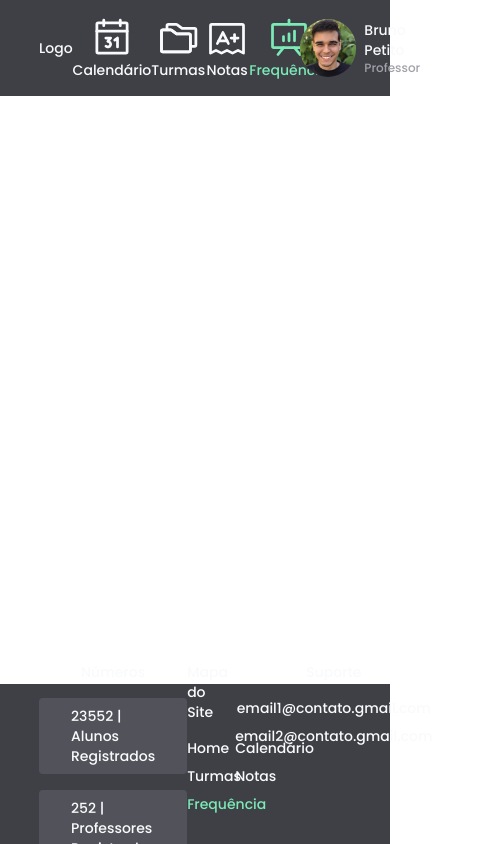
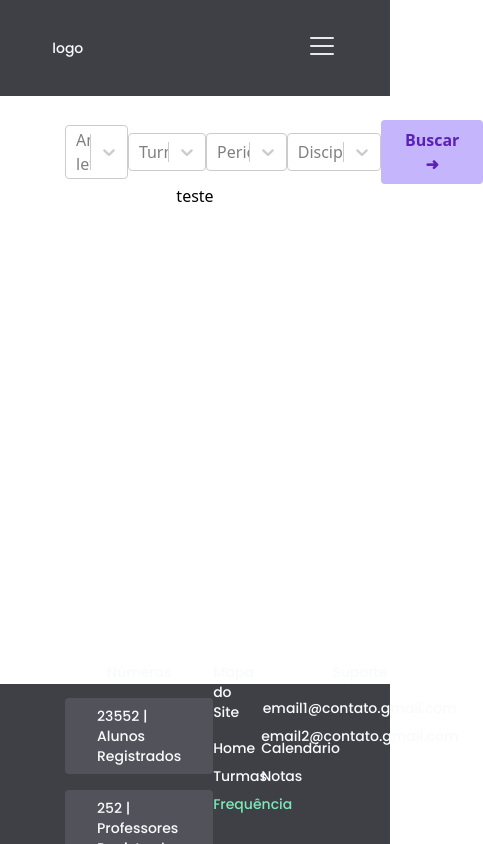
Before and after one commit to brunopetito/Di4ary, a React (Vite) app: page /frequencia in a window 390 px wide. Shown: the whole page, 483 px wide, since content can reach past the window. Built offline with nearby package versions, Linux system fonts and the light colour scheme; no server answers.

Commit message:
adicionando header mobile

```diff
--- a/src/Components/Frequencia.jsx
+++ b/src/Components/Frequencia.jsx
@@ -1,9 +1,112 @@
 import React from 'react';
+import { gql, useQuery } from '@apollo/client';
+import { useEffect } from 'react';
+import Select from 'react-select';
+const materia = [
+  { value: 'Artes', label: 'Artes' },
+  { value: 'Biologia', label: 'Biologia' },
+  { value: 'Ciências', label: 'Ciências' },
+  { value: 'Ed. Física', label: 'Ed. Física' },
+  { value: 'Física', label: 'Física' },
+  { value: 'Geografia', label: 'Geografia' },
+  { value: 'Geometria', label: 'Geometria' },
+  { value: 'História', label: 'História' },
+  { value: 'Inglês', label: 'Inglês' },
+  { value: 'Matemática', label: 'Matemática' },
+  { value: 'Português', label: 'Português' },
+];
+
+const anos = [
+  { value: '2022', label: '2022' },
+  { value: '2023', label: '2023' },
+  { value: '2024', label: '2024' },
+  { value: '2025', label: '2025' },
+];
+
+const periodos = [
+  { value: '1', label: '1' },
+  { value: '2', label: '2' },
+  { value: '3', label: '3' },
+];
+
+const GET_ALL_CLASSES = gql`
+  query {
+    turmas(orderBy: number_ASC) {
+      id
+      number
+      ano
+    }
+  }
+`;
 
 function Frequencia() {
+  const turmasFetch = [];
+  const [ano, setAno] = React.useState('');
+  const [turma, setTurma] = React.useState('');
+  const [turmas, setTurmas] = React.useState();
+
+  const [periodo, setPeriodo] = React.useState('');
+  const [disciplina, setDisciplina] = React.useState('');
+
+  const { data } = useQuery(GET_ALL_CLASSES);
+
+  React.useEffect(() => {
+    if (ano) {
+      data.turmas.forEach((element) => {
+        if (element.ano == ano) {
+          turmasFetch.push({ value: element.id, label: element.number });
+        }
+      });
+    }
+    setTurmas(turmasFetch);
+  }, [ano]);
+
+  function buttonClick() {
+    console.log('clicado');
+  }
   return (
-    <section className="flex items-center justify-center h-24">
-      <div className="w-4/5 flex items-center text-zinc-800 justify-between 2xl:w-2/3"></div>
+    <section className="flex flex-col items-center justify-center h-24">
+      <div className="w-4/5 xl:w-2/3 max-w-screen-md flex items-center mt-10 justify-between text-zinc-800 ">
+        <Select
+          options={anos}
+          placeholder="Ano letivo"
+          onChange={(a) => {
+            setAno(a.value);
+          }}
+        />
+        <Select
+          options={turmas}
+          placeholder="Turmas"
+          onChange={(a) => {
+            setTurma(a.value);
+          }}
+        />
+        <Select
+          options={periodos}
+          placeholder="Periodo"
+          onChange={(a) => {
+            setPeriodo(a.value);
+          }}
+        />
+
+        <Select
+          className="w-auto"
+          options={materia}
+          placeholder="Disciplina"
+          onChange={(a) => {
+            setDisciplina(a.value);
+          }}
+        />
+        <button
+          onClick={buttonClick}
+          className=" bg-violet-300 py-2 px-6 rounded text-violet-800 font-display font-bold hover:bg-violet-400 hover:text-white transition
+          duration-300"
+        >
+          Buscar ➜
+        </button>
+      </div>
+
+      <p>teste</p>
     </section>
   );
 }
--- a/src/Components/Header.jsx
+++ b/src/Components/Header.jsx
@@ -1,14 +1,64 @@
 import React from 'react';
-import { Link, NavLink } from 'react-router-dom';
-import { Exam, Calendar, Folders, PresentationChart } from 'phosphor-react';
+import { NavLink } from 'react-router-dom';
+import MenuMobile from './helpers/MenuMobile';
+import {
+  Exam,
+  Calendar,
+  Folders,
+  PresentationChart,
+  List,
+  X,
+} from 'phosphor-react';
 import Foto from '../Assets/foto-perfil.jpg';
-import styles from '../Components/global.module.css';
 
 function Header() {
+  const [hamburguerToggle, setHamburguerToggle] = React.useState(false);
   return (
-    <header className="bg-zinc-700 flex items-center justify-center h-24 font-poppins  text-sm ">
-      <nav className="w-4/5 flex items-center text-gray-50 justify-between xl:w-2/3 max-w-screen-lg">
-        <NavLink to="/home">Logo</NavLink>
+    <header
+      className="bg-zinc-700 flex items-center justify-center h-24 font-poppins  text-sm
+
+
+    "
+    >
+      <nav
+        className="w-4/5   flex items-center text-gray-50 justify-between xl:w-2/3 max-w-screen-lg
+
+      md:w-11/12
+
+
+      "
+      >
+        <div
+          className="hidden
+          sm:w-full
+          sm:flex
+          sm:align-center
+          sm:justify-between
+          sm:px-9"
+        >
+          <div className="py-2">logo</div>
+
+          <div>
+            <button
+              onClick={() => {
+                setHamburguerToggle(!hamburguerToggle);
+              }}
+            >
+              {hamburguerToggle ? (
+                <X size={32} color="#e8e8e8" />
+              ) : (
+                <List size={32} color="#e8e8e8" />
+              )}
+            </button>
+
+            {hamburguerToggle && <MenuMobile />}
+          </div>
+        </div>
+
+        <div className=" sm:hidden flex w-full items-center text-gray-50 justify-between">
+          <NavLink to="/home" className="sm:hidden">
+            Logo
+          </NavLink>
           <NavLink
             to="/calendario"
             className="flex flex-col justify-center text-center items-center"
@@ -46,6 +96,7 @@ function Header() {
               </div>
             </div>
           </NavLink>
+        </div>
       </nav>
     </header>
   );
--- a/src/Components/Notas.jsx
+++ b/src/Components/Notas.jsx
@@ -216,8 +216,14 @@ export default function Notas() {
   }
 
   return (
-    <section className="flex items-center h-24 flex-col divide-y divide-zinc-200">
-      <div className="w-4/5 xl:w-2/3 max-w-screen-md flex items-center mt-10 justify-between text-zinc-800   ">
+    <section className="flex items-center h-24 flex-col divide-y divide-zinc-200 ">
+      <div
+        className="
+      flex
+      xl:w-2/3
+      max-w-screen-md
+      items-center mt-10 justify-between text-zinc-800   "
+      >
         <Select
           options={anos}
           placeholder="Ano letivo"
--- a/src/Components/Turmas.jsx
+++ b/src/Components/Turmas.jsx
@@ -20,12 +20,15 @@ const anos = [
 ];
 
 const GET_ALUNOS_IN_CLASS = gql`
-  query ($id: ID) {
+  query ($id: ID = "") {
     turma(where: { id: $id }) {
       number
       alunos {
         name
         id
+        foto {
+          url
+        }
       }
     }
   }
@@ -110,7 +113,10 @@ function Turmas() {
           </div>
           <div>
             {alunosInTurma.map((aluno) => (
-              <div key={aluno.id}>{aluno.name}</div>
+              <div key={aluno.id}>
+                {aluno.name}
+                <img src={aluno.foto.url} className="w-32" />
+              </div>
             ))}
           </div>
         </div>
--- /dev/null
+++ b/src/Components/helpers/MenuMobile.jsx
@@ -0,0 +1,48 @@
+import {
+  Exam,
+  Calendar,
+  Folders,
+  PresentationChart,
+  List,
+} from 'phosphor-react';
+import { NavLink } from 'react-router-dom';
+import Foto from '../../Assets/foto-perfil.jpg';
+
+export default function MenuMobile() {
+  return (
+    <div
+      className="absolute right-0 w-[180px] top-[96px] h-1/2 bg-zinc-700 z-10 border-t-4  border-[#7ceab7]
+     "
+    >
+      <div>
+        <NavLink to="/conta">
+          <div className="flex justify-center items-center mt-6 ">
+            <img src={Foto} className="w-14 rounded-full" />
+            <div className=" pl-2">
+              <p className="text-sm">Bruno Petito</p>
+              <p className="text-xs text-zinc-400">Professor</p>
+            </div>
+          </div>
+        </NavLink>
+        <div className="py-10 flex flex-col align-left px-4 divide-y gap-2">
+          <NavLink to="/calendario" className="flex  items-center w-full py-3">
+            <Calendar size={44} />
+            <p className="text-sm ml-2">Calendário</p>
+          </NavLink>
+          <NavLink to="/turmas" className="flex  items-center py-3">
+            <Folders size={44} />
+            <p className="text-sm ml-2">Turmas</p>
+          </NavLink>
+          <NavLink to="/notas" className="flex  items-center py-3">
+            <Exam size={44} />
+            <p className="text-sm ml-2">Notas</p>
+          </NavLink>
+          <NavLink to="/frequencia" className="flex items-center py-3">
+            <PresentationChart size={44} />
+            <p className="text-sm ml-2">Frequência</p>
+          </NavLink>
+        </div>
+      </div>
+    </div>
+  );
+}
--- a/tailwind.config.js
+++ b/tailwind.config.js
@@ -2,6 +2,18 @@
 module.exports = {
   content: ['./src/**/*.jsx'],
   theme: {
+    screens: {
+      '2xl': { max: '1535px' },
+      // => @media (max-width: 1535px) { ... }
+      xl: { max: '1279px' },
+      // => @media (max-width: 1279px) { ... }
+      lg: { max: '1023px' },
+      // => @media (max-width: 1023px) { ... }
+      md: { max: '767px' },
+      // => @media (max-width: 767px) { ... }
+      sm: { max: '639px' },
+      // => @media (max-width: 639px) { ... }
+    },
     extend: {
       fontFamily: {
         poppins: ['Poppins', 'sans-serif'],
```
Lines whose indentation alone changed are shown as unchanged.
